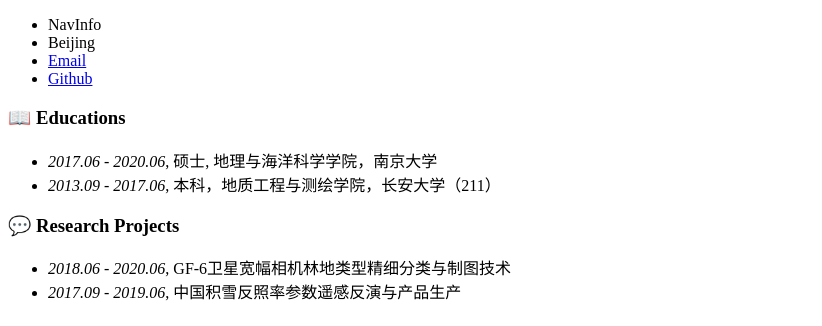
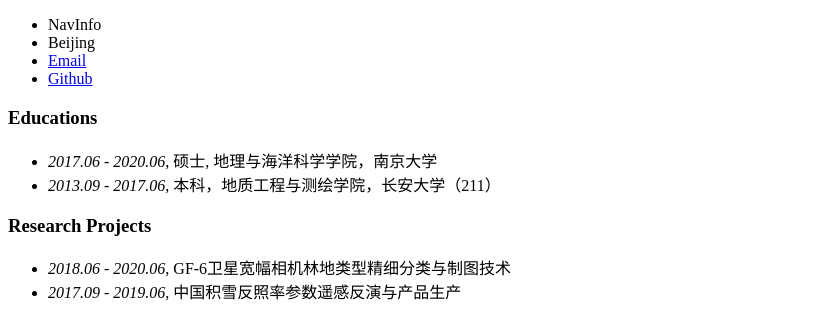
Before and after one commit to alphasheng/alphasheng.github.io, a Jekyll site: the page built from _pages/includes/others.md, in a window 1280 px wide. Shown: the part 336-662 px from the top of the page, without its empty margins (0-822 px from the left). Built offline with Jekyll 4.4.1, drawn with Linux system fonts in a browser that asks for light colours; our own code applies the rules of GitHub Pages for plain Markdown files.

```diff
--- a/_pages/includes/others.md
+++ b/_pages/includes/others.md
@@ -1,8 +1,8 @@
 
-# 📖 Educations
+# Educations
 - *2017.06 - 2020.06*, 硕士, 地理与海洋科学学院，南京大学
 - *2013.09 - 2017.06*, 本科，地质工程与测绘学院，长安大学（211）
 
-# 💬 Research Projects
+# Research Projects
 - *2018.06 - 2020.06*, GF-6卫星宽幅相机林地类型精细分类与制图技术
 - *2017.09 - 2019.06*, 中国积雪反照率参数遥感反演与产品生产
```
